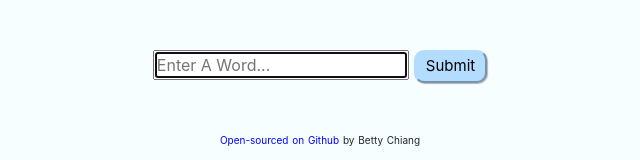
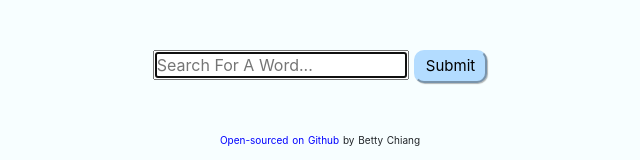
Before and after one commit to betty2002o/react-dictionary, a React (Create React App) app: page / in a window 1280 px wide. Shown: the top 160 px of the page, without its empty margins (320-960 px from the left). Built offline with nearby package versions, Linux system fonts and the light colour scheme.

Commit message:
api added

```diff
--- a/package.json
+++ b/package.json
@@ -6,6 +6,7 @@
     "@testing-library/jest-dom": "^5.15.0",
     "@testing-library/react": "^11.2.7",
     "@testing-library/user-event": "^12.8.3",
+    "axios": "^0.24.0",
     "react": "^17.0.2",
     "react-dom": "^17.0.2",
     "react-scripts": "4.0.3",
--- a/src/Dictionary.js
+++ b/src/Dictionary.js
@@ -1,11 +1,18 @@
+import axios from "axios";
 import React, { useState } from "react";
 import "./Dictionary.css";
 
 export default function Dictionary() {
   let [keyword, setKeyword] = useState(null);
+
+  function fetchData(response) {
+    console.log(response.data[0]);
+  }
+
   function onSubmit(event) {
     event.preventDefault();
-    alert(keyword);
+    const API = `https://api.dictionaryapi.dev/api/v2/entries/en/${keyword}`;
+    axios.get(API).then(fetchData);
   }
 
   function handleChangeKeyword(event) {
@@ -17,7 +24,7 @@ export default function Dictionary() {
         <input
           type="search"
           autoFocus={true}
-          placeholder="Enter A Word..."
+          placeholder="Search For A Word..."
           onChange={handleChangeKeyword}
         ></input>
         <input type="submit" className="submit-button"></input>
```
Also changed, not shown: 1 other file (tests, documents, lock files or other folders).
